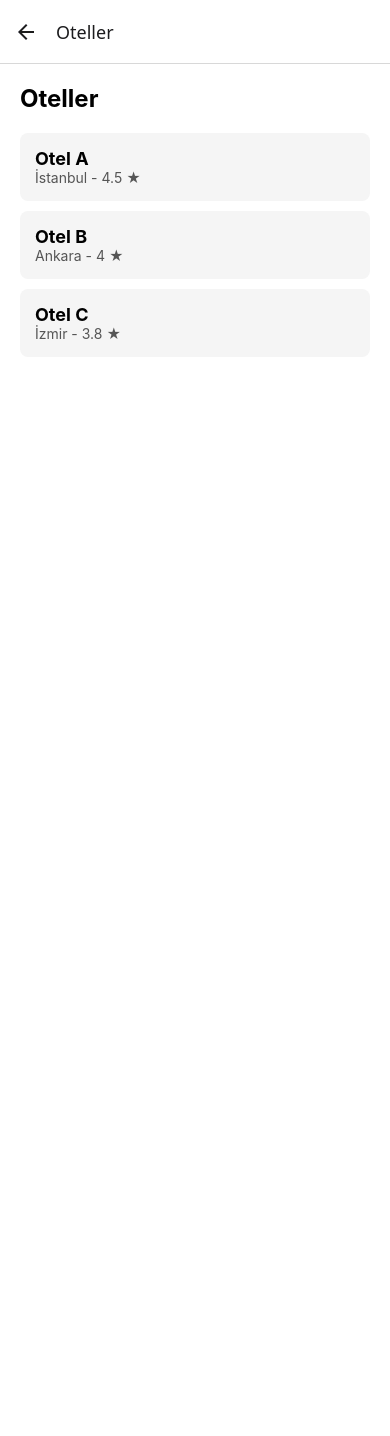
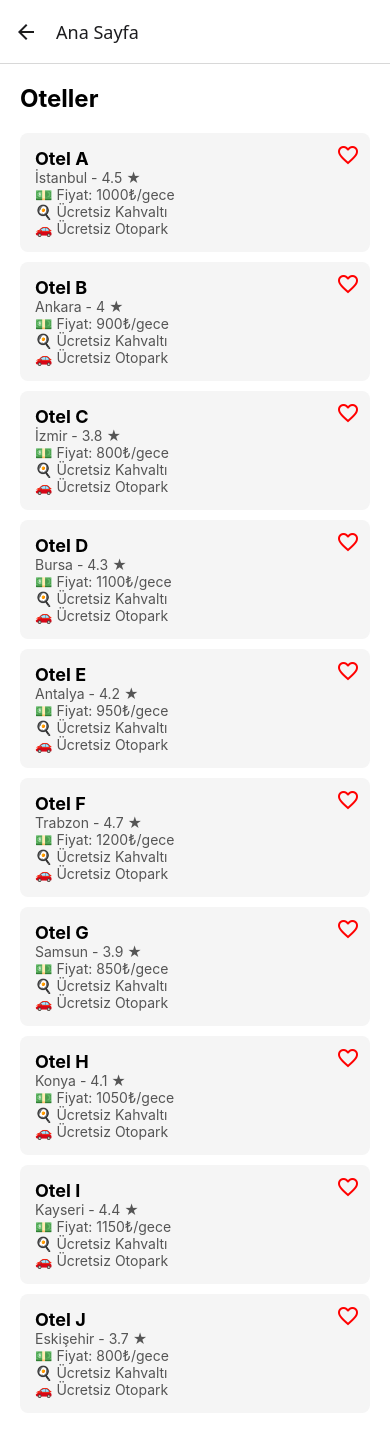
Before and after one commit to BeydaNurPinarbasi/Otel_Project, a React Native app: screen /Home in a window 390 px wide. Shown: the top 1436 px of the page. Before the commit the page ends 844 px from the top, so only its background shows below. Built offline with nearby package versions, Linux system fonts and the light colour scheme.

Commit message:
Home  Screen and Otel Details düzenleme

```diff
--- a/App.tsx
+++ b/App.tsx
@@ -1,4 +1,4 @@
-import './gesture-handler';
+import 'react-native-gesture-handler';
 import React from 'react';
 import { NavigationContainer } from '@react-navigation/native';
 import { createStackNavigator } from '@react-navigation/stack';
@@ -7,6 +7,7 @@ import HotelDetailsScreen from './src/screens/HotelDetailScreen';
 import LoginScreen from './src/screens/LoginScreen';
 import RegisterScreen from './src/screens/RegisterScreen';
 import WelcomeScreen from './src/screens/WelcomeScreen';
+
 
 const Stack = createStackNavigator();
 
@@ -18,30 +19,32 @@ export default function App() {
         <Stack.Screen
           name="Login"
           component={LoginScreen}
-          options={{ headerShown: false }}
+          options={{ headerShown: false }} // Başlık gizlendi
         />
         <Stack.Screen
           name="Register"
           component={RegisterScreen}
-          options={{ headerShown: false }}
+          options={{ headerShown: false }} // Başlık gizlendi
         />
         <Stack.Screen
           name="Welcome"
           component={WelcomeScreen}
-          options={{ headerShown: false }}
+          options={{ headerShown: false }} // Başlık gizlendi
         />
 
         {/* Mevcut Sayfalar */}
         <Stack.Screen
           name="Home"
           component={HomeScreen}
-          options={{ title: 'Oteller' }}
+          options={{ title: 'Ana Sayfa' }} // Ana Sayfa başlığı
         />
         <Stack.Screen
           name="HotelDetails"
           component={HotelDetailsScreen}
-          options={{ title: 'Otel Detayları' }}
+          options={{ title: 'Otel Detayları' }} // Otel Detayları başlığı
         />
+
+
       </Stack.Navigator>
     </NavigationContainer>
   );
--- a/package.json
+++ b/package.json
@@ -20,9 +20,12 @@
     "formik": "^2.4.6",
     "react": "18.3.1",
     "react-native": "0.76.3",
+    "react-native-dotenv": "^3.4.11",
     "react-native-gesture-handler": "^2.21.2",
+    "react-native-maps": "^1.20.1",
     "react-native-safe-area-context": "4.12.0",
     "react-native-screens": "~4.1.0",
+    "react-native-vector-icons": "^10.2.0",
     "yup": "^1.6.1"
   },
   "devDependencies": {
--- a/src/screens/HomeScreen.js
+++ b/src/screens/HomeScreen.js
@@ -1,13 +1,104 @@
 import React from 'react';
 import { View, Text, FlatList, StyleSheet, TouchableOpacity } from 'react-native';
+import { MaterialIcons } from '@expo/vector-icons'; // Favori ikonu için
 
+// Otellerin verisi
 const hotels = [
-  { id: '1', name: 'Otel A', location: 'İstanbul', rating: 4.5 },
-  { id: '2', name: 'Otel B', location: 'Ankara', rating: 4.0 },
-  { id: '3', name: 'Otel C', location: 'İzmir', rating: 3.8 },
+  {
+    id: '1',
+    name: 'Otel A',
+    location: 'İstanbul',
+    rating: 4.5,
+    price: '1000₺/gece',
+    breakfast: 'Ücretsiz Kahvaltı',
+    parking: 'Ücretsiz Otopark'
+  },
+  {
+    id: '2',
+    name: 'Otel B',
+    location: 'Ankara',
+    rating: 4.0,
+    price: '900₺/gece',
+    breakfast: 'Ücretsiz Kahvaltı',
+    parking: 'Ücretsiz Otopark'
+  },
+  {
+    id: '3',
+    name: 'Otel C',
+    location: 'İzmir',
+    rating: 3.8,
+    price: '800₺/gece',
+    breakfast: 'Ücretsiz Kahvaltı',
+    parking: 'Ücretsiz Otopark'
+  },
+  {
+    id: '4',
+    name: 'Otel D',
+    location: 'Bursa',
+    rating: 4.3,
+    price: '1100₺/gece',
+    breakfast: 'Ücretsiz Kahvaltı',
+    parking: 'Ücretsiz Otopark'
+  },
+  {
+    id: '5',
+    name: 'Otel E',
+    location: 'Antalya',
+    rating: 4.2,
+    price: '950₺/gece',
+    breakfast: 'Ücretsiz Kahvaltı',
+    parking: 'Ücretsiz Otopark'
+  },
+  {
+    id: '6',
+    name: 'Otel F',
+    location: 'Trabzon',
+    rating: 4.7,
+    price: '1200₺/gece',
+    breakfast: 'Ücretsiz Kahvaltı',
+    parking: 'Ücretsiz Otopark'
+  },
+  {
+    id: '7',
+    name: 'Otel G',
+    location: 'Samsun',
+    rating: 3.9,
+    price: '850₺/gece',
+    breakfast: 'Ücretsiz Kahvaltı',
+    parking: 'Ücretsiz Otopark'
+  },
+  {
+    id: '8',
+    name: 'Otel H',
+    location: 'Konya',
+    rating: 4.1,
+    price: '1050₺/gece',
+    breakfast: 'Ücretsiz Kahvaltı',
+    parking: 'Ücretsiz Otopark'
+  },
+  {
+    id: '9',
+    name: 'Otel I',
+    location: 'Kayseri',
+    rating: 4.4,
+    price: '1150₺/gece',
+    breakfast: 'Ücretsiz Kahvaltı',
+    parking: 'Ücretsiz Otopark'
+  },
+  {
+    id: '10',
+    name: 'Otel J',
+    location: 'Eskişehir',
+    rating: 3.7,
+    price: '800₺/gece',
+    breakfast: 'Ücretsiz Kahvaltı',
+    parking: 'Ücretsiz Otopark'
+  },
 ];
 
 const HomeScreen = ({ navigation }) => {
+
+  // Otel kartını render eden fonksiyon
   const renderHotel = ({ item }) => (
     <TouchableOpacity
       style={styles.hotelCard}
@@ -15,27 +106,57 @@ const HomeScreen = ({ navigation }) => {
     >
       <Text style={styles.hotelName}>{item.name}</Text>
       <Text style={styles.hotelInfo}>{item.location} - {item.rating} ★</Text>
+      <Text style={styles.hotelInfo}>💵 Fiyat: {item.price}</Text>
+      <Text style={styles.hotelInfo}>🍳 {item.breakfast}</Text>
+      <Text style={styles.hotelInfo}>🚗 {item.parking}</Text>
+
+      {/* Favori ikonu */}
+      <MaterialIcons name="favorite-border" size={24} color="red" style={styles.favoriteIcon} />
     </TouchableOpacity>
   );
 
   return (
-    <View style={styles.container}>
-      <Text style={styles.title}>Oteller</Text>
-      <FlatList
-        data={hotels}
-        renderItem={renderHotel}
-        keyExtractor={(item) => item.id}
-      />
-    </View>
+    <FlatList
+      style={styles.container}
+      data={hotels}
+      renderItem={renderHotel}
+      keyExtractor={(item) => item.id}
+      ListHeaderComponent={<Text style={styles.title}>Oteller</Text>}
+    />
   );
 };
 
 const styles = StyleSheet.create({
-  container: { flex: 1, padding: 20, backgroundColor: '#fff' },
-  title: { fontSize: 24, fontWeight: 'bold', marginBottom: 20 },
-  hotelCard: { padding: 15, borderRadius: 8, backgroundColor: '#f5f5f5', marginBottom: 10 },
-  hotelName: { fontSize: 18, fontWeight: 'bold' },
-  hotelInfo: { fontSize: 14, color: '#555' },
+  container: {
+    flex: 1,
+    padding: 20,
+    backgroundColor: '#fff'
+  },
+  title: {
+    fontSize: 24,
+    fontWeight: 'bold',
+    marginBottom: 20
+  },
+  hotelCard: {
+    padding: 15,
+    borderRadius: 8,
+    backgroundColor: '#f5f5f5',
+    marginBottom: 10,
+    elevation: 3, // Kart gölgelendirme efekti
+  },
+  hotelName: {
+    fontSize: 18,
+    fontWeight: 'bold'
+  },
+  hotelInfo: {
+    fontSize: 14,
+    color: '#555'
+  },
+  favoriteIcon: {
+    position: 'absolute',
+    top: 10,
+    right: 10,
+  },
 });
 
 export default HomeScreen;
--- a/src/screens/HotelDetailScreen.js
+++ b/src/screens/HotelDetailScreen.js
@@ -1,13 +1,116 @@
-import React from 'react';
-import { View, Text, StyleSheet } from 'react-native';
+import React, { useState } from 'react';
+import { View, Text, StyleSheet, Image, TextInput, Button, FlatList, TouchableOpacity } from 'react-native';
+import MapView, { Marker } from 'react-native-maps'; // Harita entegrasyonu için
+import { MaterialIcons } from '@expo/vector-icons'; // Favori ikonu için
 
-const HotelDetailsScreen = ({ route }) => {
+const HotelDetailsScreen = ({ route, navigation }) => {
   const { hotel } = route.params;
+
+  // Şehir koordinatları
+  const cityCoordinates = {
+    Istanbul: { latitude: 41.0082, longitude: 28.9784 },
+    Izmir: { latitude: 38.4192, longitude: 27.1287 },
+    Ankara: { latitude: 39.9334, longitude: 32.8597 },
+    Antalya: { latitude: 36.8841, longitude: 30.7056 },
+    Bursa: { latitude: 40.1951, longitude: 29.0604 },
+    Trabzon: { latitude: 41.0082, longitude: 39.7265 },
+    Samsun: { latitude: 41.2867, longitude: 36.33 },
+    Konya: { latitude: 37.8746, longitude: 32.4856 },
+    Kayseri: { latitude: 38.7369, longitude: 35.4856 },
+    Eskisehir: { latitude: 39.7765, longitude: 30.5200 },
+  };
+
+  // Şehir adı üzerinden koordinatları alma
+  const city = hotel.location; // Örneğin, 'İstanbul'
+  const coordinates = cityCoordinates[city] || cityCoordinates.Istanbul; // Varsayılan olarak İstanbul
+
+  const [comments, setComments] = useState([
+    "Harika bir otel! Konforlu odalar, çok memnun kaldık.",
+    "Çalışanlar çok yardımcıydı, özellikle resepsiyonist. Tekrar gelmeyi düşünüyorum.",
+    "Otel konum olarak çok iyi. Plaja çok yakın. Tek eksiklik kahvaltı çeşitliliği.",
+    "Fiyat/performans açısından mükemmel bir seçenek. Gerçekten çok beğendim!"
+  ]);
+  const [newComment, setNewComment] = useState('');
+
+  // Yorum ekleme fonksiyonu
+  const addComment = () => {
+    if (newComment.trim()) {
+      setComments([...comments, newComment]);
+      setNewComment('');
+    }
+  };
+
+  // Favori otel ekleme
+  const saveToFavorites = () => {
+    console.log(`${hotel.name} favorilere eklendi!`);
+  };
+
+  // "Otel Hakkında" ekranına yönlendirme fonksiyonu
+  const goToHotelAbout = () => {
+    navigation.navigate('OtelAbout');
+  };
+
   return (
     <View style={styles.container}>
       <Text style={styles.title}>{hotel.name}</Text>
       <Text style={styles.info}>{hotel.location}</Text>
-      <Text style={styles.info}>Rating: {hotel.rating} ★</Text>
+      <Text style={styles.info}>Rating: {hotel.rating} </Text>
+      <Text style={styles.info}>Fiyat: {hotel.price}</Text>
+      <Text style={styles.info}>Kahvaltı: {hotel.breakfast}</Text>
+      <Text style={styles.info}>Otopark: {hotel.parking}</Text>
+      <Text style={styles.info}>
+        Adres: {hotel.adress ? hotel.adress : 'Adres bilgisi bulunamadı.'}
+      </Text>
+
+      {/* Otel Fotoğrafları */}
+      <FlatList
+        horizontal
+        data={hotel.photos} // Otelin fotoğraflarını array olarak alıyoruz
+        renderItem={({ item }) => (
+          <Image source={{ uri: item }} style={styles.hotelImage} />
+        )}
+        keyExtractor={(item, index) => index.toString()}
+      />
+
+      {/* Harita */}
+      <Text style={styles.subTitle}>Harita</Text>
+      <MapView
+        style={styles.map}
+        initialRegion={{
+          latitude: coordinates.latitude,
+          longitude: coordinates.longitude,
+          latitudeDelta: 0.0922,
+          longitudeDelta: 0.0421,
+        }}
+      >
+        <Marker coordinate={coordinates} />
+      </MapView>
+
+      {/* Yorumlar */}
+      <Text style={styles.subTitle}>Yorumlar</Text>
+      <FlatList
+        data={comments}
+        renderItem={({ item }) => <Text style={styles.comment}>{item}</Text>}
+        keyExtractor={(item, index) => index.toString()}
+      />
+      <TextInput
+        style={styles.commentInput}
+        value={newComment}
+        onChangeText={setNewComment}
+        placeholder="Yorumunuzu yazın..."
+      />
+      <Button title="Yorum Gönder" onPress={addComment} />
+
+      {/* Favori Ekleme */}
+      <TouchableOpacity style={styles.favoriteButton} onPress={saveToFavorites}>
+        <MaterialIcons name="favorite" size={30} color="red" />
+        <Text style={styles.favoriteText}>Favorilere Ekle</Text>
+      </TouchableOpacity>
+
+      {/* "Otel Hakkında" Butonu */}
+      <TouchableOpacity style={styles.aboutButton} onPress={goToHotelAbout}>
+        <Text style={styles.aboutButtonText}>Otel Hakkında</Text>
+      </TouchableOpacity>
     </View>
   );
 };
@@ -16,6 +119,38 @@ const styles = StyleSheet.create({
   container: { flex: 1, padding: 20, backgroundColor: '#fff' },
   title: { fontSize: 24, fontWeight: 'bold', marginBottom: 10 },
   info: { fontSize: 18, marginBottom: 5 },
+  subTitle: { fontSize: 20, fontWeight: 'bold', marginVertical: 15 },
+  hotelImage: { width: 300, height: 200, marginRight: 10 },
+  map: { width: '100%', height: 250, marginVertical: 15 },
+  commentInput: {
+    height: 40,
+    borderColor: '#ccc',
+    borderWidth: 1,
+    borderRadius: 5,
+    marginBottom: 10,
+    paddingLeft: 10
+  },
+  comment: { fontSize: 16, color: '#333', marginBottom: 5 },
+  favoriteButton: {
+    flexDirection: 'row',
+    alignItems: 'center',
+    backgroundColor: '#f5f5f5',
+    padding: 10,
+    borderRadius: 5,
+    marginTop: 20
+  },
+  favoriteText: { fontSize: 16, marginLeft: 10 },
+  aboutButton: {
+    backgroundColor: '#4CAF50',
+    padding: 10,
+    borderRadius: 5,
+    marginTop: 20,
+    alignItems: 'center',
+  },
+  aboutButtonText: {
+    color: '#fff',
+    fontSize: 18
+  }
 });
 
 export default HotelDetailsScreen;
```
Also changed, not shown: src/screens/LoginScreen.js (renamed from src/screens/LoginScreen.tsx), src/screens/RegisterScreen.js (renamed from src/screens/RegisterScreen.tsx), src/screens/WelcomeScreen.js (renamed from src/screens/WelcomeScreen.tsx), 1 other file (tests, documents, lock files or other folders).
